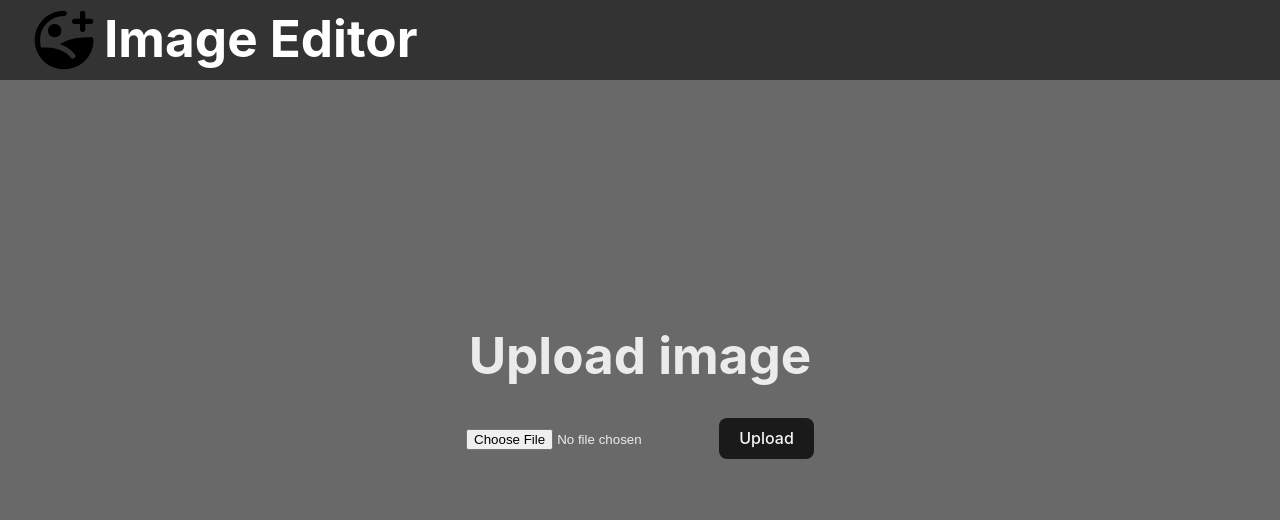
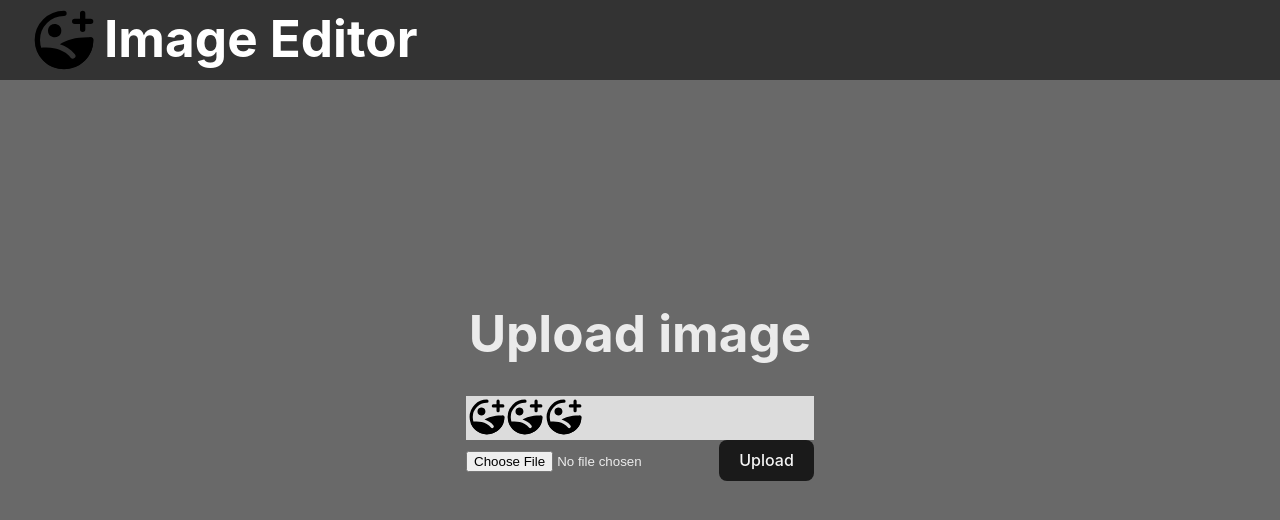
Before and after one commit to JagWoyat/react-image-editor-with-python, a React (Vite) app: page / in a window 1280 px wide. Shown: the top 520 px of the page. Built offline with nearby package versions, Linux system fonts and the light colour scheme.

Commit message:
added basic Selector draft

```diff
--- a/src/ImageUploader.tsx
+++ b/src/ImageUploader.tsx
@@ -1,4 +1,5 @@
 import { useState } from "react";
+import Selector from "./components/Selector/Selector";
 
 type Props = {
   title: string;
@@ -6,8 +7,23 @@ type Props = {
   request: any;
 };
 
+type Options = {
+  mirroredVer: boolean;
+  mirroredHor: boolean;
+  cropped: boolean;
+};
+
 export default function ImageUploader({ title, path, request }: Props) {
   const [image, setImage] = useState<File>();
+  const [selectorOptions, setSelectorOptions] = useState<Options>({
+    mirroredVer: false,
+    mirroredHor: false,
+    cropped: false,
+  });
+
+  const updateSelectorOptions = (newOptions: Options) => {
+    setSelectorOptions(newOptions);
+  };
 
   const onFileChange = (event: any) => {
     setImage(event.target.files[0]);
@@ -44,6 +60,10 @@ export default function ImageUploader({ title, path, request }: Props) {
   return (
     <div>
       <h1>{title}</h1>
+      <Selector
+        updateState={updateSelectorOptions}
+        selectorOptions={selectorOptions}
+      />
       <form onSubmit={handleSubmit}>
         <input type="file" onChange={onFileChange} />
         <button type="submit">Upload</button>
--- a/src/components/Icon/Icon.module.css
+++ b/src/components/Icon/Icon.module.css
@@ -1,4 +1,5 @@
 .Button {
   background-size: 100%;
+  background-repeat: no-repeat;
   border: none;
 }
--- /dev/null
+++ b/src/components/Selector/Selector.module.css
@@ -0,0 +1,7 @@
+.Wrapper {
+  display: flex;
+  flex-direction: row;
+  background-color: gainsboro;
+  height: 2.5rem;
+  padding: 0.125rem;
+}
--- /dev/null
+++ b/src/components/Selector/Selector.tsx
@@ -0,0 +1,55 @@
+import Icon from "../Icon/Icon";
+import icon from "../../img/image-circle-plus-svgrepo-com.svg";
+import styles from "./Selector.module.css";
+
+type Options = {
+  mirroredVer: boolean;
+  mirroredHor: boolean;
+  cropped: boolean;
+};
+
+type Props = {
+  selectorOptions: Options;
+  updateState: (newOptions: Options) => void;
+};
+
+const Selector: React.FC<Props> = ({ selectorOptions, updateState }) => {
+  let optionsTemp: Options = selectorOptions;
+
+  function changeState(name: keyof typeof selectorOptions): void {
+    if (selectorOptions.hasOwnProperty(name)) {
+      optionsTemp[name] = !optionsTemp[name];
+      updateState(optionsTemp);
+      console.log(selectorOptions[name]);
+    } else {
+      console.log(`Property '${name}' does not exist in the object.`);
+    }
+  }
+
+  const IconStyles = {
+    height: "3rem",
+    backgroundColor: "transparent",
+  };
+
+  return (
+    <div className={styles.Wrapper}>
+      <Icon
+        IconStyles={IconStyles}
+        icon={icon}
+        onClick={() => changeState("mirroredVer")}
+      />
+      <Icon
+        IconStyles={IconStyles}
+        icon={icon}
+        onClick={() => changeState("mirroredHor")}
+      />
+      <Icon
+        IconStyles={IconStyles}
+        icon={icon}
+        onClick={() => changeState("cropped")}
+      />
+    </div>
+  );
+};
+
+export default Selector;
--- a/src/main.tsx
+++ b/src/main.tsx
@@ -5,7 +5,6 @@ import { createBrowserRouter, RouterProvider } from "react-router-dom";
 import "./index.css";
 import ErrorPage from "./ErrorPage.tsx";
 import Response from "./Response.tsx";
-import Navbar from "./components/Navbar/Navbar.tsx";
 
 const router = createBrowserRouter([
   {
```
